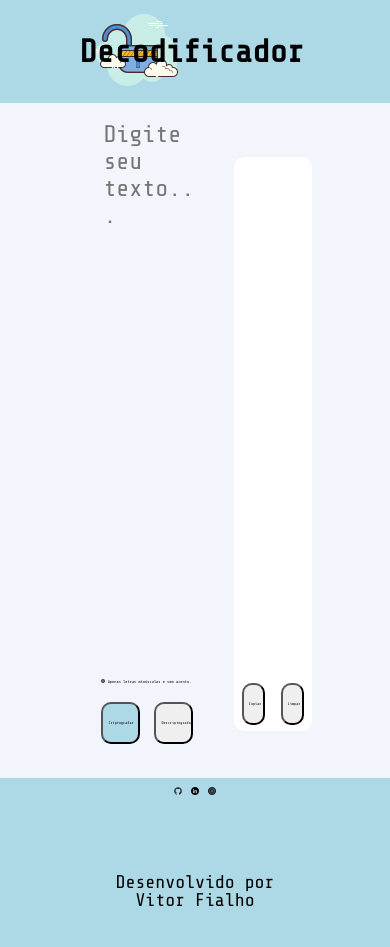
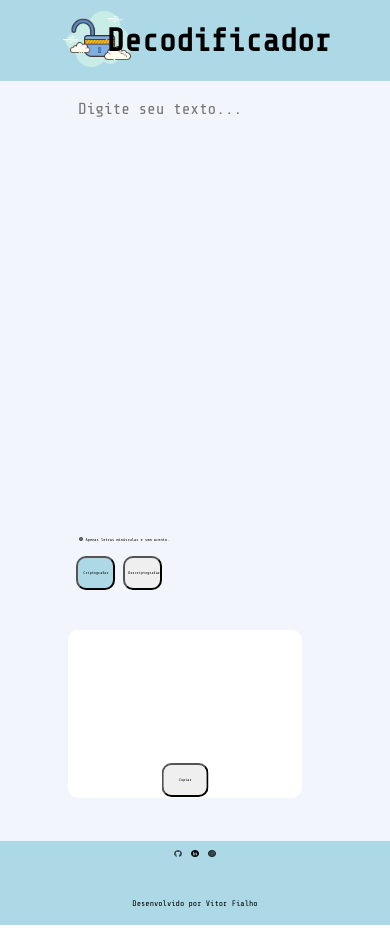
Before and after one commit to vitorFialho/decodificador-de-texto, a plain HTML site: page index.html in a window 390 px wide. After the commit the page ends 925 px from the top, so only its background shows below. Drawn offline with nearby package versions, Linux system fonts and the light colour scheme.

Commit message:
Tentativa de responsividade pra smartphone

```diff
--- a/decodificador.js
+++ b/decodificador.js
@@ -23,15 +23,10 @@ function copiaTexto(){
     setTimeout(() => {
         botaoCopia.textContent = "Copiar"
     }, 2000);
-}
-
-function limpaTexto(){
     document.getElementById("resultado").textContent = "";
     document.getElementById("texto-digitado").value = "";
 }
 
-
 botaoCriptografar.onclick = criptografa;
 botaoDescriptografa.onclick = descriptografa;
 botaoCopia.onclick = copiaTexto;
-botaoLimpa.onclick = limpaTexto;
--- a/index.html
+++ b/index.html
@@ -28,7 +28,6 @@
         <section class="texto-resultado">
             <p id="resultado"></p>
             <button class="botao" id="copiar">Copiar</button>
-            <button class="botao" id="limpar">Limpar</button>
         </section>
     </main>
 
--- a/style.css
+++ b/style.css
@@ -55,10 +55,6 @@ textarea#texto-digitado{
     height: 70%;
     margin-left: 20%;
     margin-top: 5%;
-}
-
-textarea#texto-digitado:focus{
-    border-color: #f3f5fc;
 }
 
 form img{
@@ -125,13 +121,6 @@ button#copiar{
     width: 30%;
 }
 
-button#limpar{
-    position: absolute;
-    bottom: 1%;
-    right: 10%;
-    width: 30%;
-}
-
 footer{
     position: relative;
     background-color: lightblue;
@@ -160,3 +149,124 @@ footer p{
     font-size: 1.15em;
     margin: 1% 0%;
 }
+
+@media screen and (max-width:480px){
+    main{
+        height: 90vh;
+    }
+    .cabecalho{
+        width: 100vw;
+    }
+
+    .imagem-cabecalho{
+        opacity: 1;
+        width: 20%;
+        height: 20%;
+    }
+
+    h1{
+        position: absolute;
+        right: 0px;
+        color: black;
+    }
+
+    form{
+        position: relative;
+        height: 100%;
+        width: 80%;
+        margin: auto;
+        text-align: center;
+    }
+
+    textarea#texto-digitado{
+        width: 60vw;
+        height: 50vh;
+        margin: 2vh auto;
+        font-size: 1em;
+    }
+
+    .aviso-letras{
+        position: absolute;
+        top: 60%;
+        left: 11%;
+    }
+
+    .botao{
+        position: absolute;
+        display: inline-block;
+        font-family: 'Share Tech Mono', monospace;
+        box-sizing: border-box;
+        text-align: center;
+        font-size: 1vw;
+        width: 10vw;
+        height: 4vh;
+        padding: 1%;
+        border-radius: 10px;
+        cursor: pointer;
+        margin-top: 2%;
+    }
+
+    button#criptografar{
+        background-color: lightblue;
+        left: 12%;
+        bottom: 33%;
+    }
+
+    button#descriptografar{
+        left: 25%;
+        bottom: 33%;
+        margin-left: 2%;
+    }
+
+    .texto-resultado{
+        position: absolute;
+        top: 65vh;
+        left: 15vw;
+        display: inline-block;
+        background-color: white;
+        width: 60vw;
+        height: 20vh;
+        margin: auto;
+        border-radius: 10px;
+        font-size: 1em;
+        overflow: auto;
+    }
+
+    button#copiar{
+        position: absolute;
+        bottom: 1%;
+        left: 50%;
+        transform: translateX(-50%);
+        width: 20%;
+    }
+
+    footer{
+        position: relative;
+        background-color: lightblue;
+        height: 10vh;
+    }
+
+    footer ul, footer p{
+        text-align: center;
+    }
+
+    footer li{
+        display: inline-block;
+        margin: 1% 0.7%;
+    }
+
+    .item-footer img{
+        width: 2vw;
+    }
+
+    footer p{
+        position: absolute;
+        bottom: 20%;
+        left: 50%;
+        transform: translateX(-50%);
+        font-family: 'Share Tech Mono', monospace;
+        font-size: 0.5em;
+        color: black;
+        margin: 1.3% 0% 0% 0%;
+    }
+}
```
